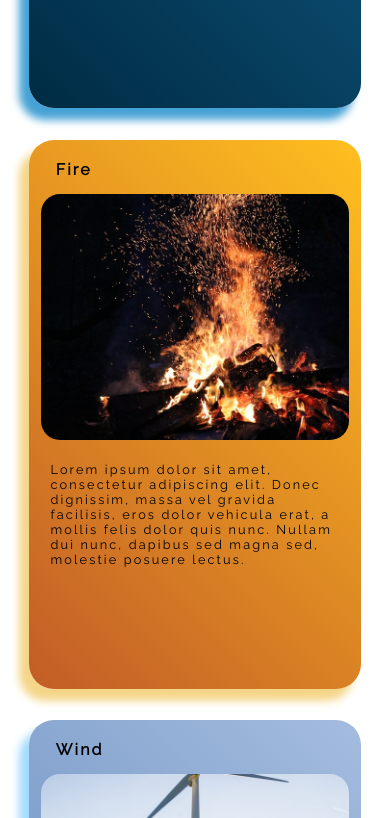
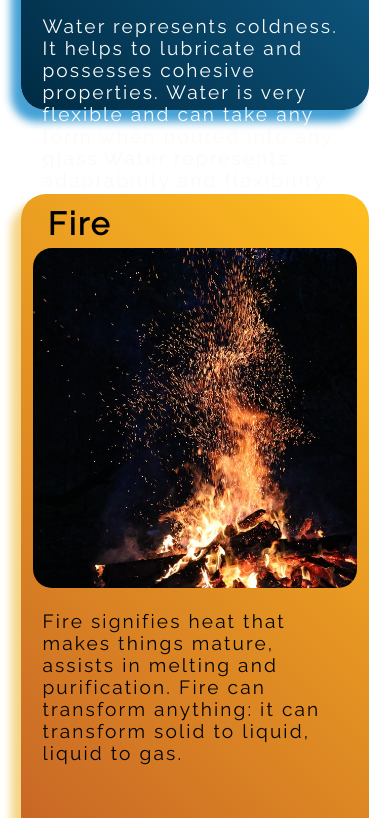
Before and after one commit to ChinmayMoghe/nature-webjam, a plain HTML site: page index.html in a window 390 px wide. Shown: the part 1182-2000 px from the top of the page. Drawn offline with Linux system fonts and the light colour scheme.

Commit message:
added some text and style changes

```diff
--- a/index.html
+++ b/index.html
@@ -33,9 +33,8 @@
         <img src="./images/earth.jpg" alt="Earth - element of nature">
       </div>
       <div class="description">
-        Lorem ipsum dolor sit amet, consectetur adipiscing elit. Donec dignissim, massa vel gravida facilisis, eros
-        dolor vehicula erat, a mollis felis dolor quis nunc. Nullam dui nunc, dapibus sed magna sed, molestie posuere
-        lectus.
+        Earth represents solidness,
+        The earth is rigid, heavy and stable.It can hold something and stop something.
       </div>
     </article>
     <article class="grid-item water">
@@ -46,9 +45,8 @@
         <img src="./images/water.jpg" alt="Water - element of nature">
       </div>
       <div class="description">
-        Lorem ipsum dolor sit amet, consectetur adipiscing elit. Donec dignissim, massa vel gravida facilisis, eros
-        dolor vehicula erat, a mollis felis dolor quis nunc. Nullam dui nunc, dapibus sed magna sed, molestie posuere
-        lectus.
+        Water represents coldness. It helps to lubricate and possesses cohesive properties. Water is very flexible and
+        can take any form when poured into any glass.Water represents adaptability and flexibility.
       </div>
     </article>
     <article class="grid-item fire">
@@ -59,9 +57,8 @@
         <img src="./images/fire.jpg" alt="Fire - element of nature">
       </div>
       <div class="description">
-        Lorem ipsum dolor sit amet, consectetur adipiscing elit. Donec dignissim, massa vel gravida facilisis, eros
-        dolor vehicula erat, a mollis felis dolor quis nunc. Nullam dui nunc, dapibus sed magna sed, molestie posuere
-        lectus.
+        Fire signifies heat that makes things mature, assists in melting and purification. Fire can transform anything:
+        it can transform solid to liquid, liquid to gas.
       </div>
     </article>
     <article class="grid-item wind">
@@ -72,9 +69,8 @@
         <h2>Wind</h2>
       </header>
       <div class="description">
-        Lorem ipsum dolor sit amet, consectetur adipiscing elit. Donec dignissim, massa vel gravida facilisis, eros
-        dolor vehicula erat, a mollis felis dolor quis nunc. Nullam dui nunc, dapibus sed magna sed, molestie posuere
-        lectus.
+        The wind signifies the unstable movement, cold and dry. The element must flow perfectly in life to have
+        stability.
       </div>
     </article>
     <article class="grid-item space">
@@ -85,9 +81,8 @@
         <img src="./images/space.jpg" alt="Space - element of nature">
       </div>
       <div class="description">
-        Lorem ipsum dolor sit amet, consectetur adipiscing elit. Donec dignissim, massa vel gravida facilisis, eros
-        dolor vehicula erat, a mollis felis dolor quis nunc. Nullam dui nunc, dapibus sed magna sed, molestie posuere
-        lectus.
+        Space defines the gap between two things, and it is also the element of non-resistance. Thus, it talks about how
+        there should be some sort of space maintained between our joints, relationships, thoughts, and so on.
     </article>
   </main>
 </body>
--- a/style.css
+++ b/style.css
@@ -42,18 +42,17 @@ body {
 }
 
 .grid {
-  display: grid;
-  grid-template-rows: repeat(5, minmax(400px, 1fr));
-  grid-template-columns: 60vw;
-  place-content: center;
-  row-gap: 3rem;
-  padding-bottom: 2rem;
+  display: flex;
+  flex-direction: column;
+  margin: 0 15vw;
 }
 
 .grid-item {
+  margin-top: 10vh;
+  margin-bottom: 10vh;
   display: grid;
   grid-template-rows: 3rem calc(100% - 3rem);
-  grid-template-columns: fit-content(250px) 1fr;
+  grid-template-columns: fit-content(300px) 1fr;
   border-radius: 25px;
   padding: 1rem;
   column-gap: 1rem;
@@ -108,6 +107,7 @@ body {
 }
 
 .grid-item > header {
+  font-size: 2rem;
   grid-row: 1/2;
   background-color: inherit;
   color: inherit;
@@ -157,18 +157,19 @@ img {
   padding: 2rem;
   font-size: 1rem;
   margin-bottom: 1rem;
+  font-size: 1.8rem;
 }
 
 @media only screen and (max-width: 1024px) {
   .grid {
-    grid-template-columns: 85vw;
+    margin: 0 2rem;
   }
-
   .grid-item {
     grid-template-columns: 1fr;
     grid-template-rows: 3rem 47% minmax(min-content, max-content);
     row-gap: 1rem;
-    max-height: 65vh;
+    margin-top: 5vh;
+    margin-bottom: 5vh;
   }
 
   .grid-item > header {
@@ -182,13 +183,12 @@ img {
 
   img {
     object-fit: cover;
-    object-position: center -20vh;
+    object-position: center;
   }
 
   .description {
     grid-row: 3/4;
     grid-column: 1/-1;
-    font-size: 1.2rem;
     padding: 1rem;
   }
 }
```
